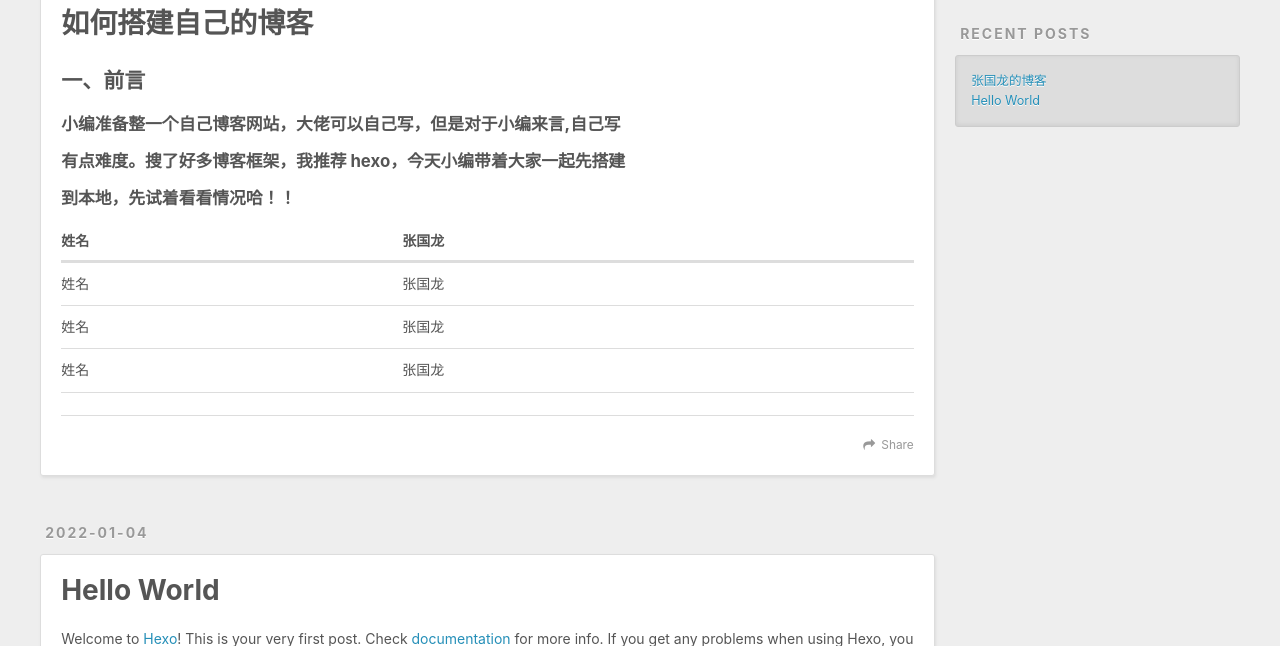
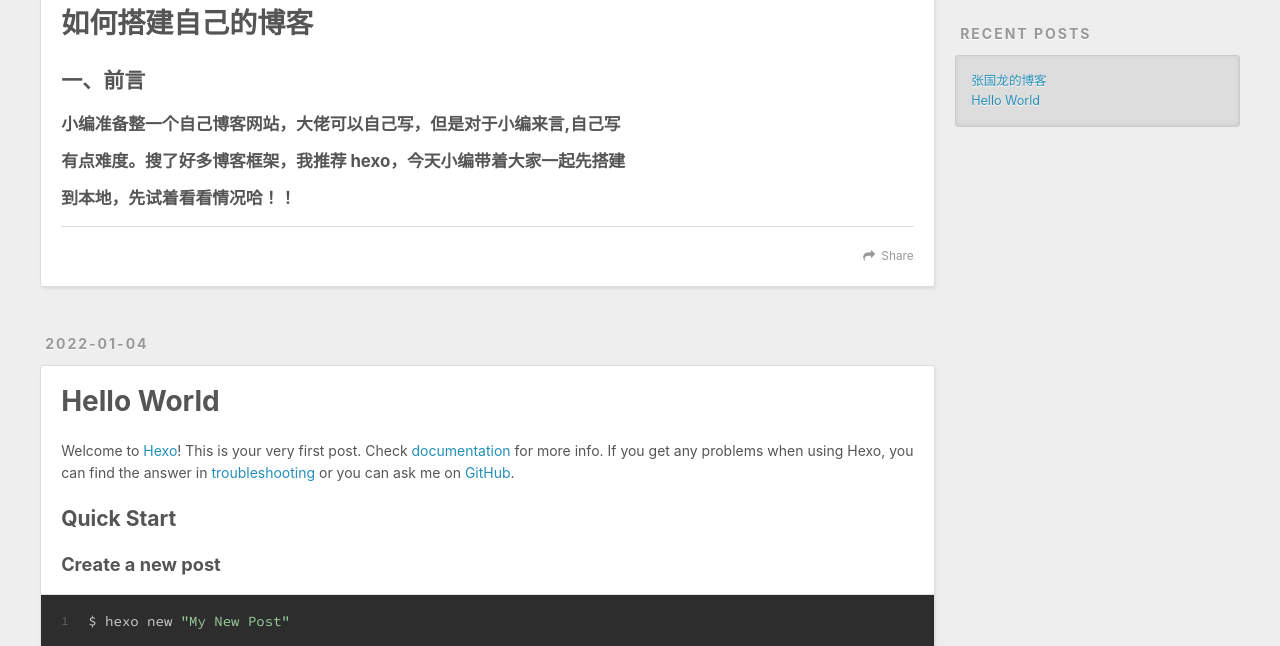
Before and after one commit to zhangguolongcpc/zhangguolongcpc.github.io, a plain HTML site: page index.html in a window 1280 px wide. Shown: the part 454-1100 px from the top of the page. Drawn offline with nearby package versions, Linux system fonts and the light colour scheme.

Commit message:
Site updated: 2022-01-24 19:39:17

```diff
--- a/index.html
+++ b/index.html
@@ -86,31 +86,11 @@
 
     <div class="article-entry" itemprop="articleBody">
 
-        <h1 id="如何搭建自己的博客"><a href="#如何搭建自己的博客" class="headerlink" title="如何搭建自己的博客"></a>如何搭建自己的博客</h1><h2 id="一、前言"><a href="#一、前言" class="headerlink" title="一、前言"></a>一、前言</h2><h4 id="小编准备整一个自己博客网站，大佬可以自己写，但是对于小编来言-自己写"><a href="#小编准备整一个自己博客网站，大佬可以自己写，但是对于小编来言-自己写" class="headerlink" title="小编准备整一个自己博客网站，大佬可以自己写，但是对于小编来言,自己写"></a>小编准备整一个自己博客网站，大佬可以自己写，但是对于小编来言,自己写</h4><h4 id="有点难度。搜了好多博客框架，我推荐-hexo，今天小编带着大家一起先搭建"><a href="#有点难度。搜了好多博客框架，我推荐-hexo，今天小编带着大家一起先搭建" class="headerlink" title="有点难度。搜了好多博客框架，我推荐 hexo，今天小编带着大家一起先搭建"></a>有点难度。搜了好多博客框架，我推荐 hexo，今天小编带着大家一起先搭建</h4><h4 id="到本地，先试着看看情况哈！！"><a href="#到本地，先试着看看情况哈！！" class="headerlink" title="到本地，先试着看看情况哈！！"></a>到本地，先试着看看情况哈！！</h4><table>
-<thead>
-<tr>
-<th>姓名</th>
-<th>张国龙</th>
-</tr>
-</thead>
-<tbody><tr>
-<td>姓名</td>
-<td>张国龙</td>
-</tr>
-<tr>
-<td>姓名</td>
-<td>张国龙</td>
-</tr>
-<tr>
-<td>姓名</td>
-<td>张国龙</td>
-</tr>
-</tbody></table>
-
+        <h1 id="如何搭建自己的博客"><a href="#如何搭建自己的博客" class="headerlink" title="如何搭建自己的博客"></a>如何搭建自己的博客</h1><h2 id="一、前言"><a href="#一、前言" class="headerlink" title="一、前言"></a>一、前言</h2><h4 id="小编准备整一个自己博客网站，大佬可以自己写，但是对于小编来言-自己写"><a href="#小编准备整一个自己博客网站，大佬可以自己写，但是对于小编来言-自己写" class="headerlink" title="小编准备整一个自己博客网站，大佬可以自己写，但是对于小编来言,自己写"></a>小编准备整一个自己博客网站，大佬可以自己写，但是对于小编来言,自己写</h4><h4 id="有点难度。搜了好多博客框架，我推荐-hexo，今天小编带着大家一起先搭建"><a href="#有点难度。搜了好多博客框架，我推荐-hexo，今天小编带着大家一起先搭建" class="headerlink" title="有点难度。搜了好多博客框架，我推荐 hexo，今天小编带着大家一起先搭建"></a>有点难度。搜了好多博客框架，我推荐 hexo，今天小编带着大家一起先搭建</h4><h4 id="到本地，先试着看看情况哈！！"><a href="#到本地，先试着看看情况哈！！" class="headerlink" title="到本地，先试着看看情况哈！！"></a>到本地，先试着看看情况哈！！</h4>
 
     </div>
     <footer class="article-footer">
-      <a data-url="http://example.com/2022/01/04/%E5%BC%A0%E5%9B%BD%E9%BE%99%E7%9A%84%E5%8D%9A%E5%AE%A2/" data-id="ckysm8y4s00010stjfnkw62ui" class="article-share-link">Share</a>
+      <a data-url="http://example.com/2022/01/04/%E5%BC%A0%E5%9B%BD%E9%BE%99%E7%9A%84%E5%8D%9A%E5%AE%A2/" data-id="ckysm9ztd0001s4tj4hc57qnv" class="article-share-link">Share</a>
 
 
     </footer>
@@ -159,7 +139,7 @@
 
     </div>
     <footer class="article-footer">
-      <a data-url="http://example.com/2022/01/04/hello-world/" data-id="ckysm8y4n00000stj9v3t9b7t" class="article-share-link">Share</a>
+      <a data-url="http://example.com/2022/01/04/hello-world/" data-id="ckysm9zt80000s4tj2fs0bgz8" class="article-share-link">Share</a>
 
 
     </footer>
```
Also changed, not shown: 2022/01/04/hello-world/index.html (+1 -1 lines), 2022/01/04/张国龙的博客/index.html (+5 -25 lines).
